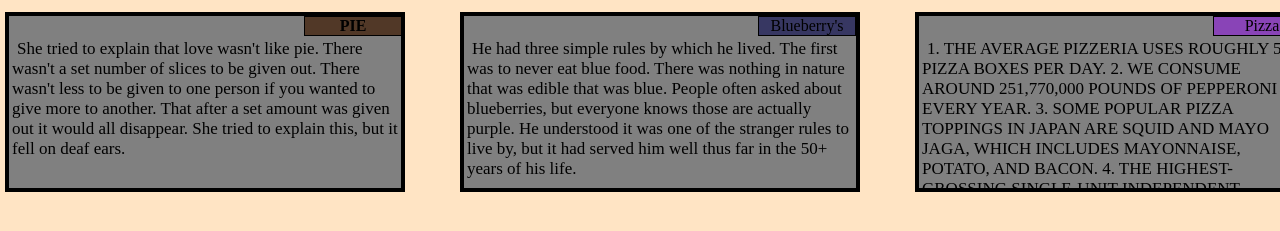
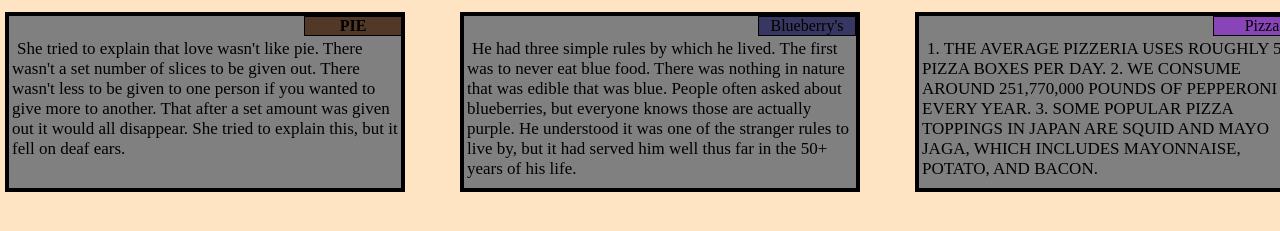
Before and after one commit to itemworks/courseraHW, a plain HTML site: page index.html in a window 1280 px wide. Shown: the part 97-328 px from the top of the page. Drawn offline with Linux system fonts and the light colour scheme.

Commit message:
fixed box

```diff
--- a/index.html
+++ b/index.html
@@ -20,7 +20,7 @@ rel="stylesheet" />
 
 <div id="box3">
     <div id="content2">Pizza</div>
-    <p>1. THE AVERAGE PIZZERIA USES ROUGHLY 55 PIZZA BOXES PER DAY. 2. WE CONSUME AROUND 251,770,000 POUNDS OF PEPPERONI EVERY YEAR. 3. SOME POPULAR PIZZA TOPPINGS IN JAPAN ARE SQUID AND MAYO JAGA, WHICH INCLUDES MAYONNAISE, POTATO, AND BACON. 4. THE HIGHEST-GROSSING SINGLE-UNIT INDEPENDENT PIZZERIA IN THE NATION, MOOSE’S TOOTH PUB AND PIZZERIA, IS IN ANCHORAGE, ALASKA. ITS ANNUAL SALES ARE APPROXIMATELY $6 MILLION. 5. PIZZERIAS ARE EXPECTED TO PURCHASE MORE THAN $4 BILLION WORTH OF CHEESE ANNUALLY BY 2010.</p>
+    <p>1. THE AVERAGE PIZZERIA USES ROUGHLY 55 PIZZA BOXES PER DAY. 2. WE CONSUME AROUND 251,770,000 POUNDS OF PEPPERONI EVERY YEAR. 3. SOME POPULAR PIZZA TOPPINGS IN JAPAN ARE SQUID AND MAYO JAGA, WHICH INCLUDES MAYONNAISE, POTATO, AND BACON.</p>
 </div>
 </body>
 </html>
```
